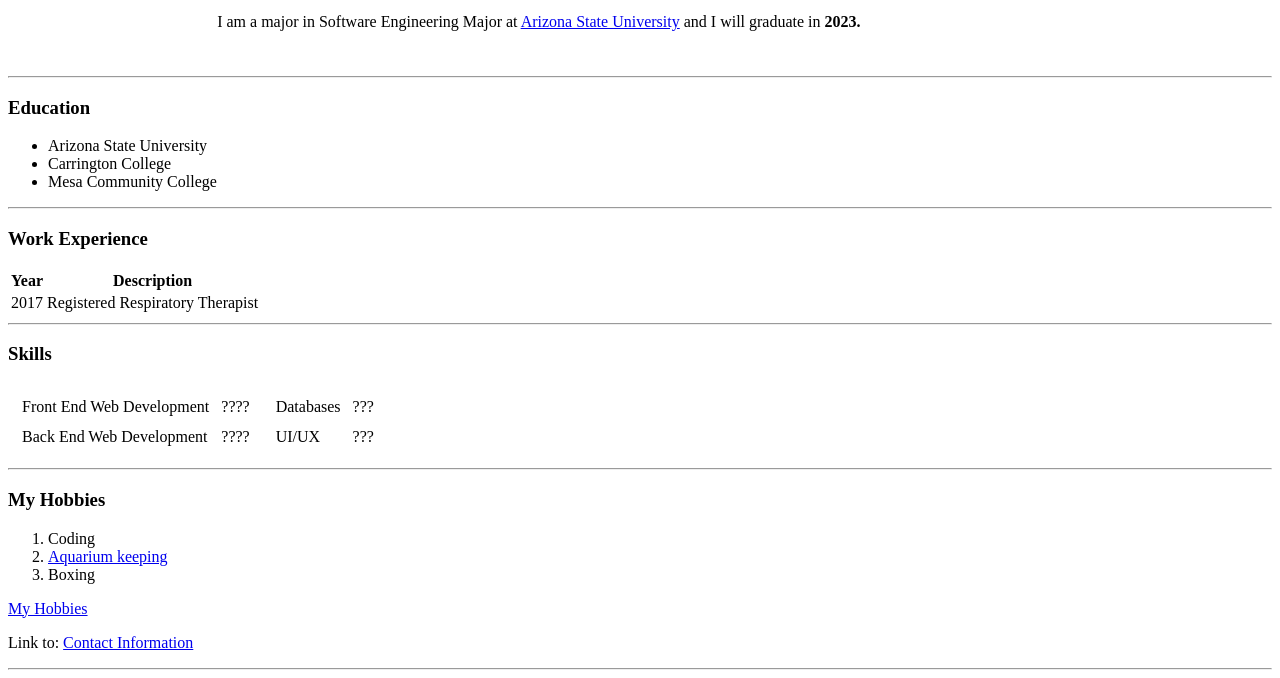
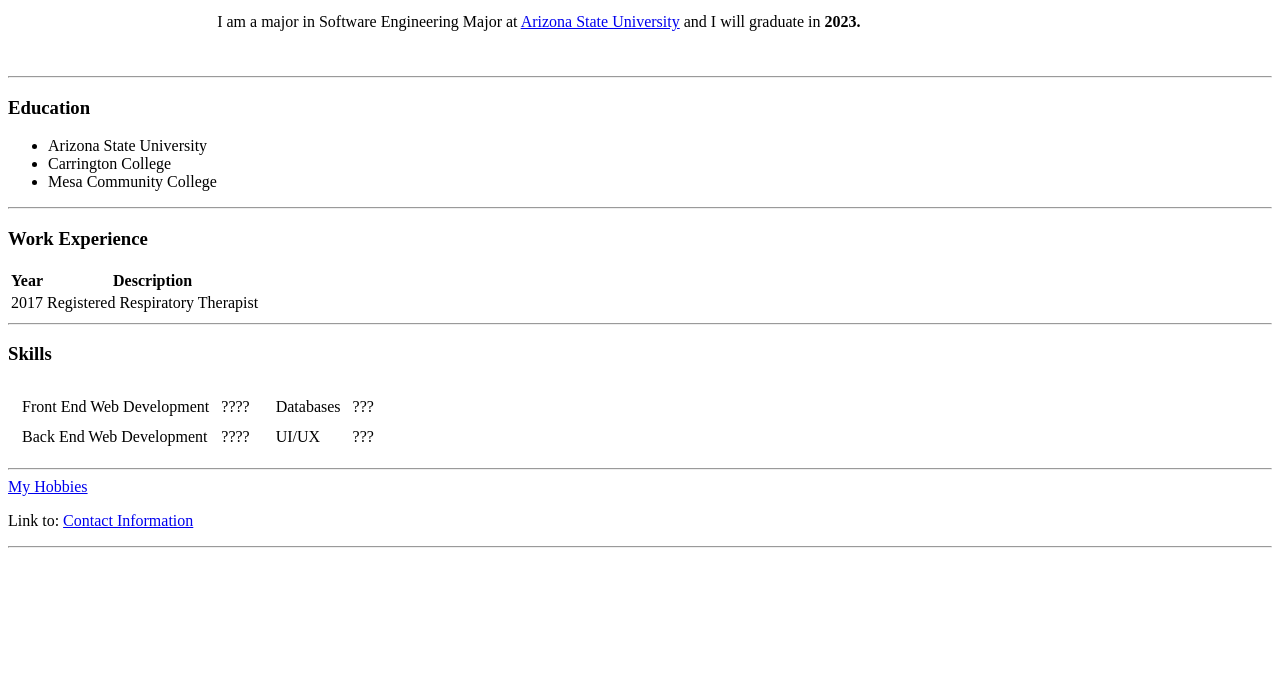
Before and after one commit to jtphan-asu/cv, a plain HTML site: page index.html in a window 1280 px wide. Shown: the part 130-808 px from the top of the page. Drawn offline with Linux system fonts and the light colour scheme.

Commit message:
Remove hobbies and just include link

```diff
--- a/index.html
+++ b/index.html
@@ -78,13 +78,6 @@
 
 	</table>
 	<hr>
-	<h3>My Hobbies</h3>
-	<ol>
-		<li>Coding</li>
-		<li><a href="https://www.reef2reef.com/">Aquarium keeping</a></li>
-		<li>Boxing</li>
-
-	</ol>
 	<a href="hobbies.html">My Hobbies</a><br>
 	<p>Link to: <a href="contactDetails.html">Contact Information</a></p>
 	<hr>
```
